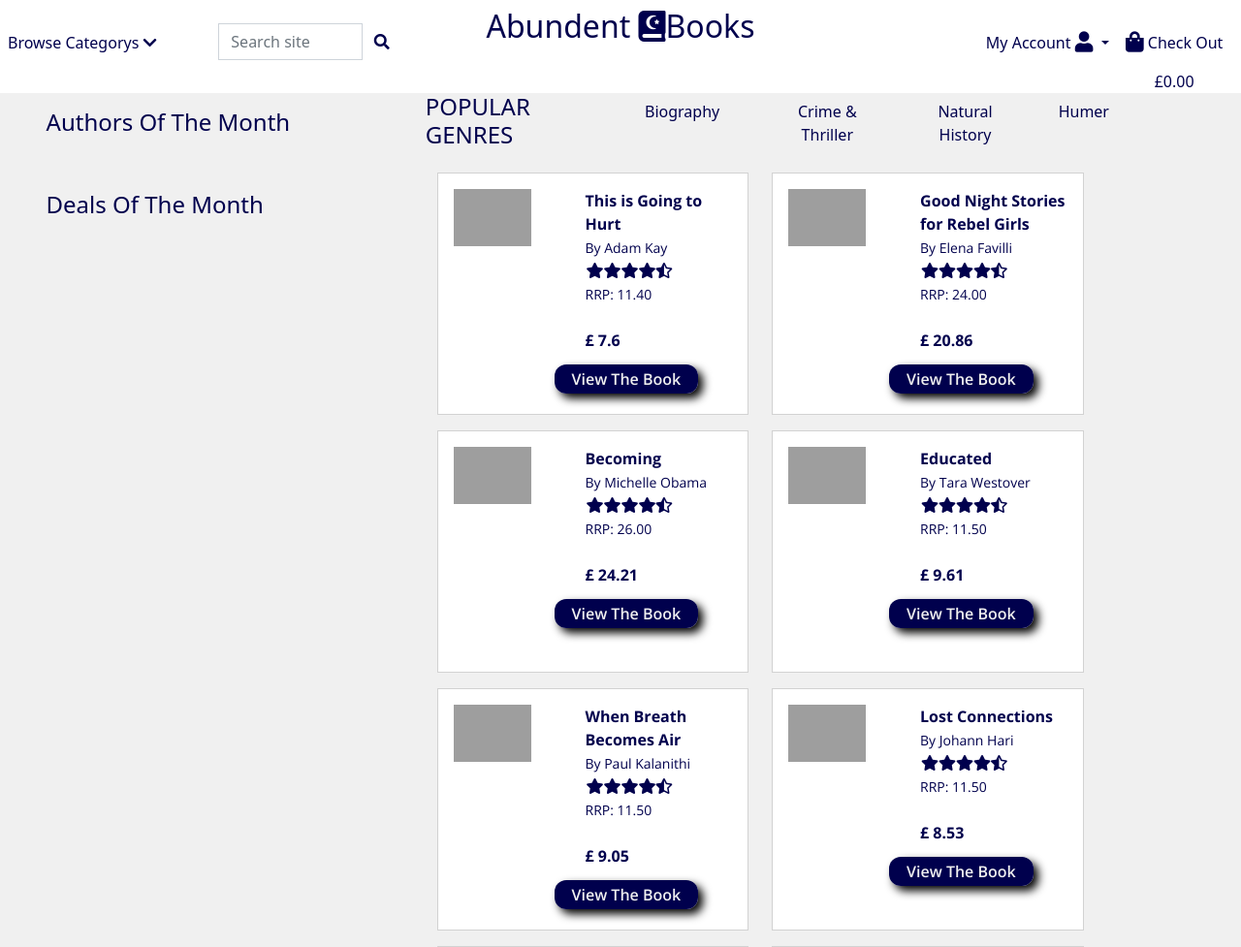
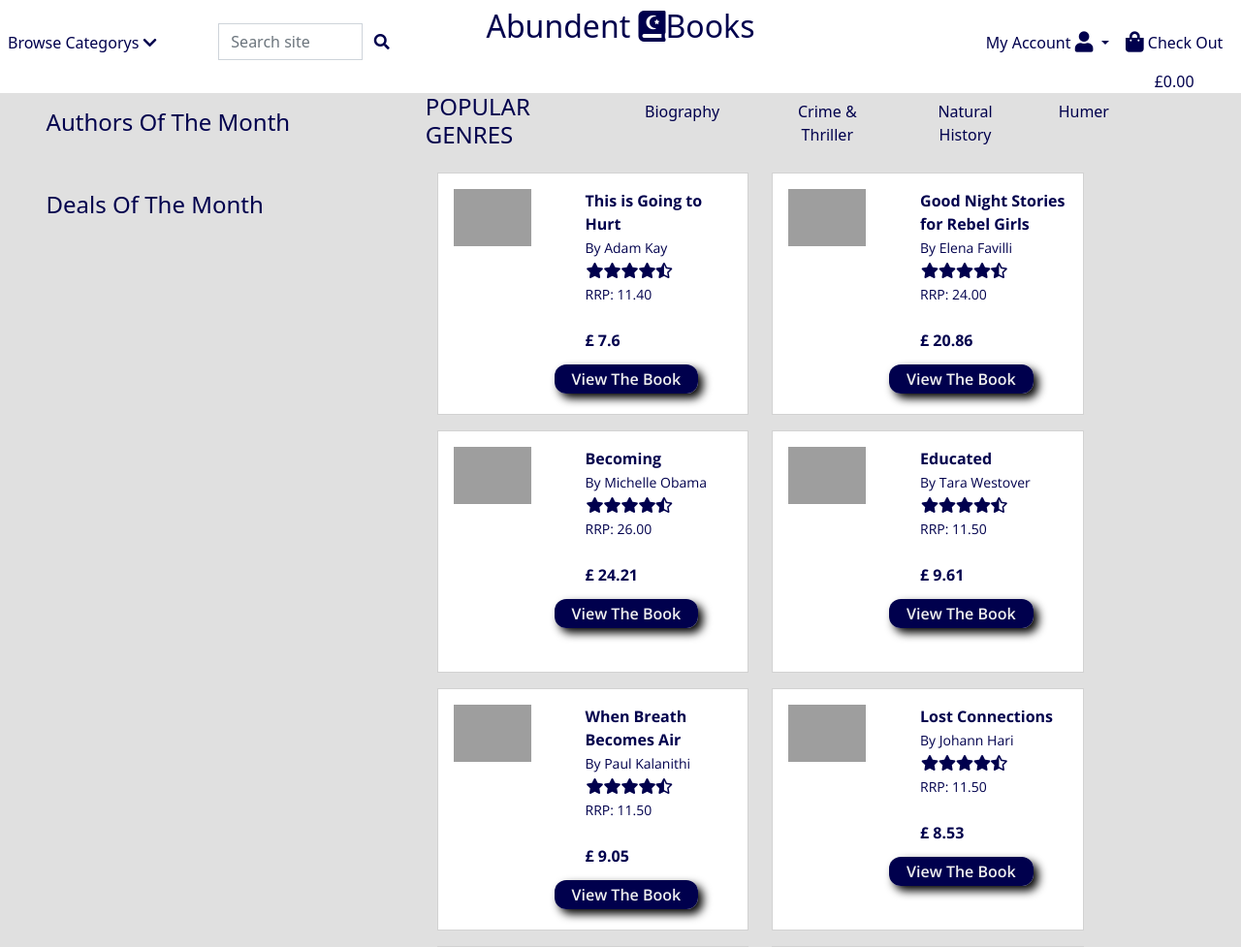
Before and after one commit to Ed-Whyatt/abundant-books-ms-4, a Django app: page / in a window 1280 px wide. Shown: the top 977 px of the page at 97% size. Run offline with Django 3.2, Linux system fonts and the light colour scheme; data comes from the database, SQL or seed files in the repository; some libraries are stand-ins or nearby versions; grey boxes are pictures that could not be loaded.

Commit message:
Fix background for lighter screen contrast

```diff
--- a/static/css/base.css
+++ b/static/css/base.css
@@ -23,7 +23,7 @@
 }
 
 .owl-carousel {
-    background-color: #f0f0f0;
+    background-color: #e0e0e0;
 }
 
 .carousel-image {
@@ -89,7 +89,7 @@
 
 .carousel-bottom {
     height: 80px;
-    background-color: #f0f0f0;
+    background-color: #e0e0e0;
     width: 100%;
 }
 
@@ -124,7 +124,7 @@
 }
 
 .home-main {
-    background-color: #f0f0f0;
+    background-color: #e0e0e0;
 }
 
 .pop-genres-main {
@@ -181,7 +181,7 @@
 }
 
 .bg-lite-gray {
-    background-color: #b8b8b8;
+    background-color: #e0e0e0;
 }
 
 .stars {
@@ -329,7 +329,7 @@
 .carousel-bg-info {
     height: 250px;
     width: 100%;
-    background-color: #fff;
+    background-color: #e0e0e0;
 }
 
 .bag-button {
```
